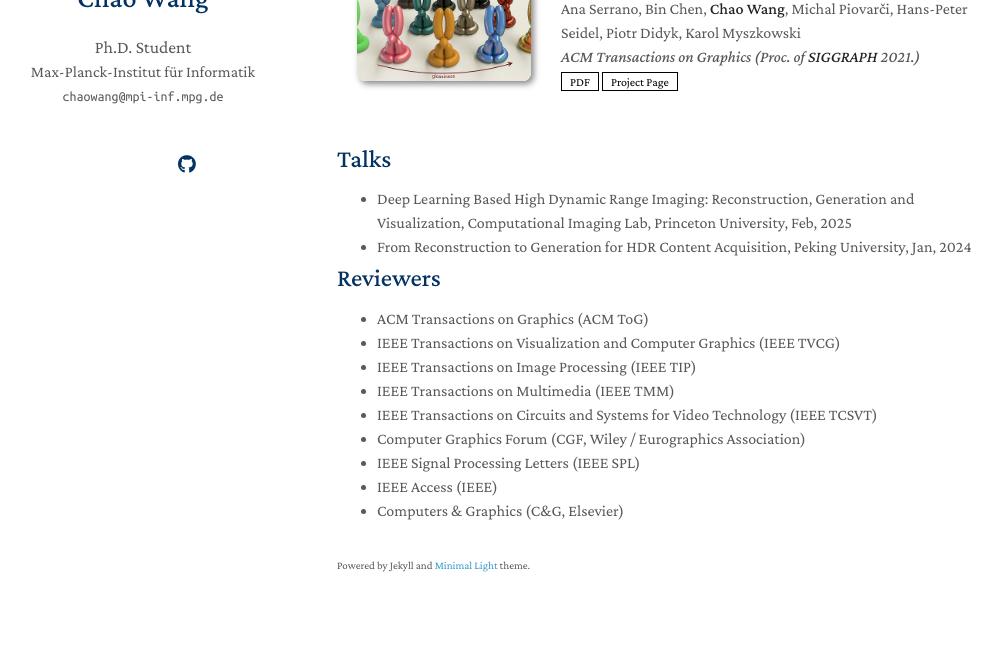
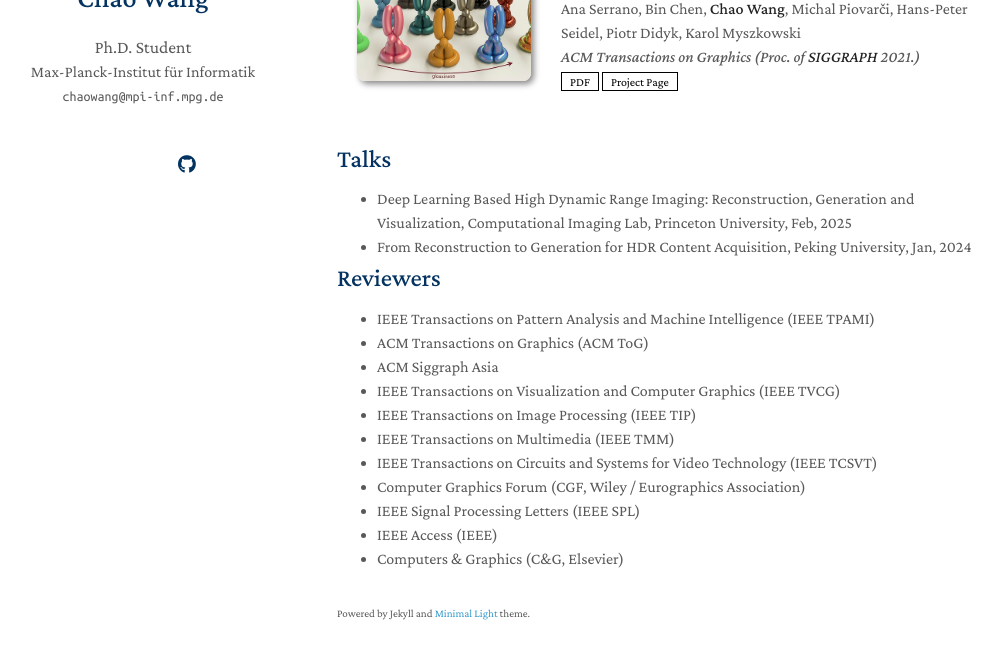
Before and after one commit to Hans1984/Hans1984.github.io, a Jekyll site: the page built from index.md, in a window 1280 px wide and 900 px high, scrolled down 1968 px, cut to the strip 206-865 px from the top of the window. Shown: the whole strip, without its empty margins (133-1135 px from the left). Built offline with Jekyll 4.4.1, drawn with Linux system fonts in a browser that asks for light colours; nearby versions of some CDN libraries; a style sheet for code colours, icons or effects is not loaded; our own code applies the rules of GitHub Pages for plain Markdown files.

Commit message:
Update services.md

```diff
--- a/_includes/services.md
+++ b/_includes/services.md
@@ -1,7 +1,9 @@
 ## Reviewers
 
 <ul style="margin:0 0 5px;">
+  <li>IEEE Transactions on Pattern Analysis and Machine Intelligence (IEEE TPAMI)</li>
   <li>ACM Transactions on Graphics (ACM ToG)</li>
+  <li>ACM Siggraph Asia</li>
   <li>IEEE Transactions on Visualization and Computer Graphics (IEEE TVCG)</li>
   <li>IEEE Transactions on Image Processing (IEEE TIP)</li>
   <li>IEEE Transactions on Multimedia (IEEE TMM)</li>
```
